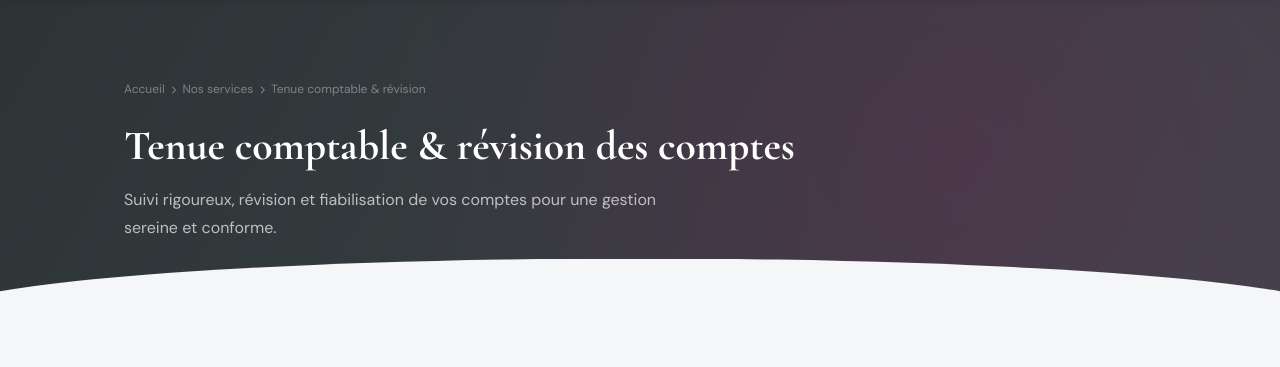
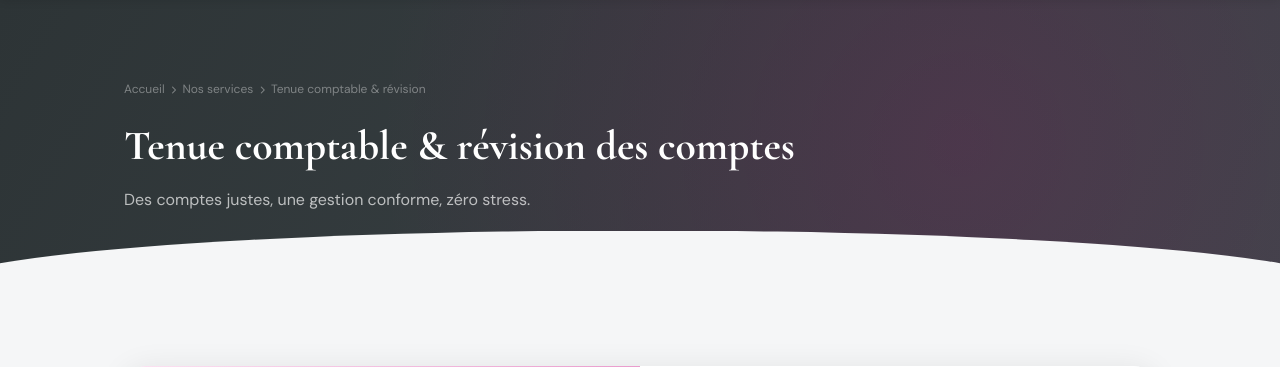
Before and after one commit to BaptisteChesneau/RNCP_flask, a Flask app: page /tenue-comptable in a window 1280 px wide. Shown: the part 80-447 px from the top of the page. Run offline with Flask 3, Linux system fonts and the light colour scheme; parts of the project's set-up code (start-up, migrations or seed data) failed here and were passed over; some libraries are stand-ins or nearby versions.

Commit message:
change sub tittle from tenue_comptable.html

```diff
--- a/templates/tenue_comptable.html
+++ b/templates/tenue_comptable.html
@@ -22,7 +22,7 @@
       <li>Tenue comptable & révision</li>
     </ol>
     <h1 class="ph-title">Tenue comptable & révision des comptes</h1>
-    <p class="ph-sub">Suivi rigoureux, révision et fiabilisation de vos comptes pour une gestion sereine et conforme.</p>
+    <p class="ph-sub">Des comptes justes, une gestion conforme, zéro stress.</p>
   </div>
 </section>
 
```
